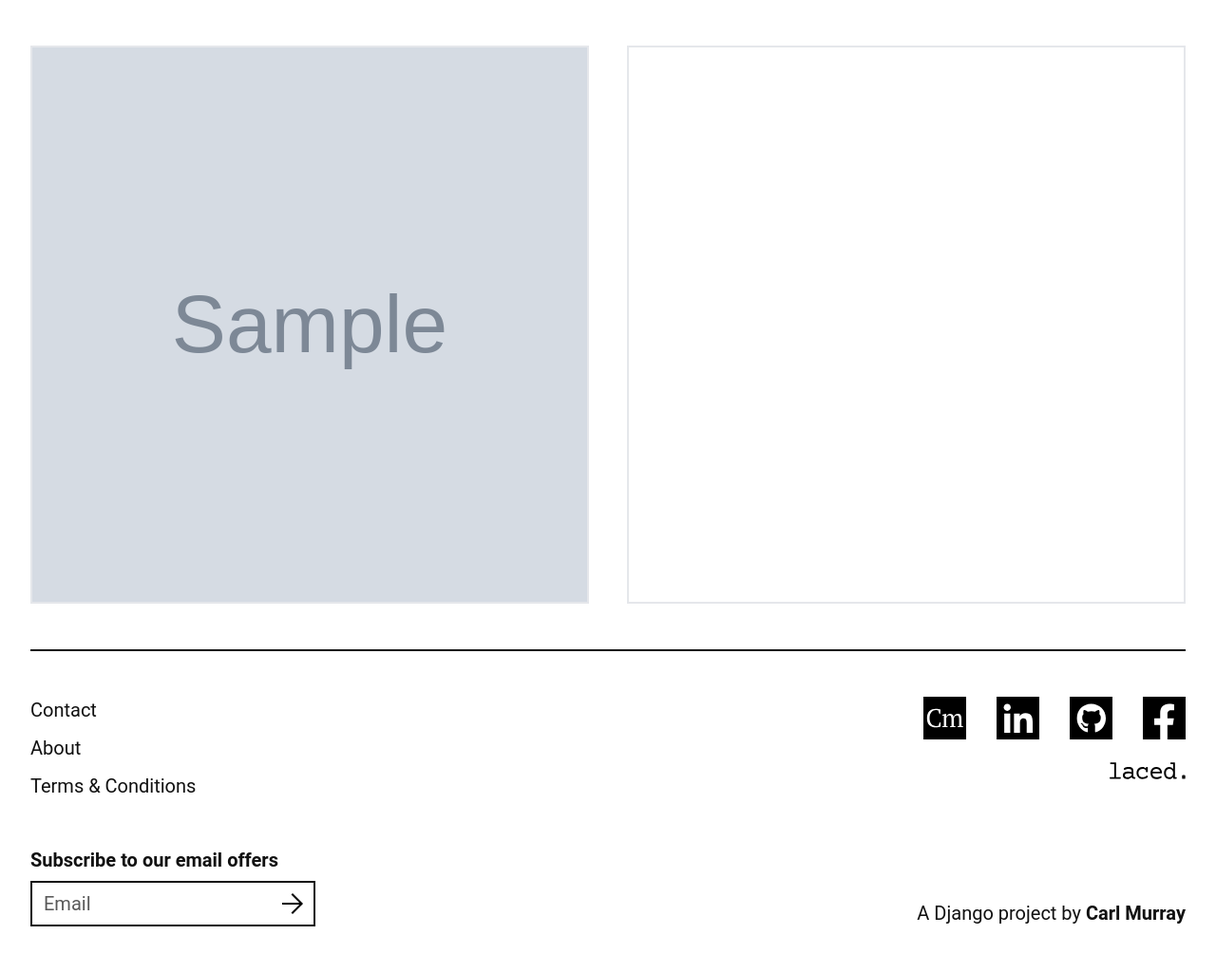
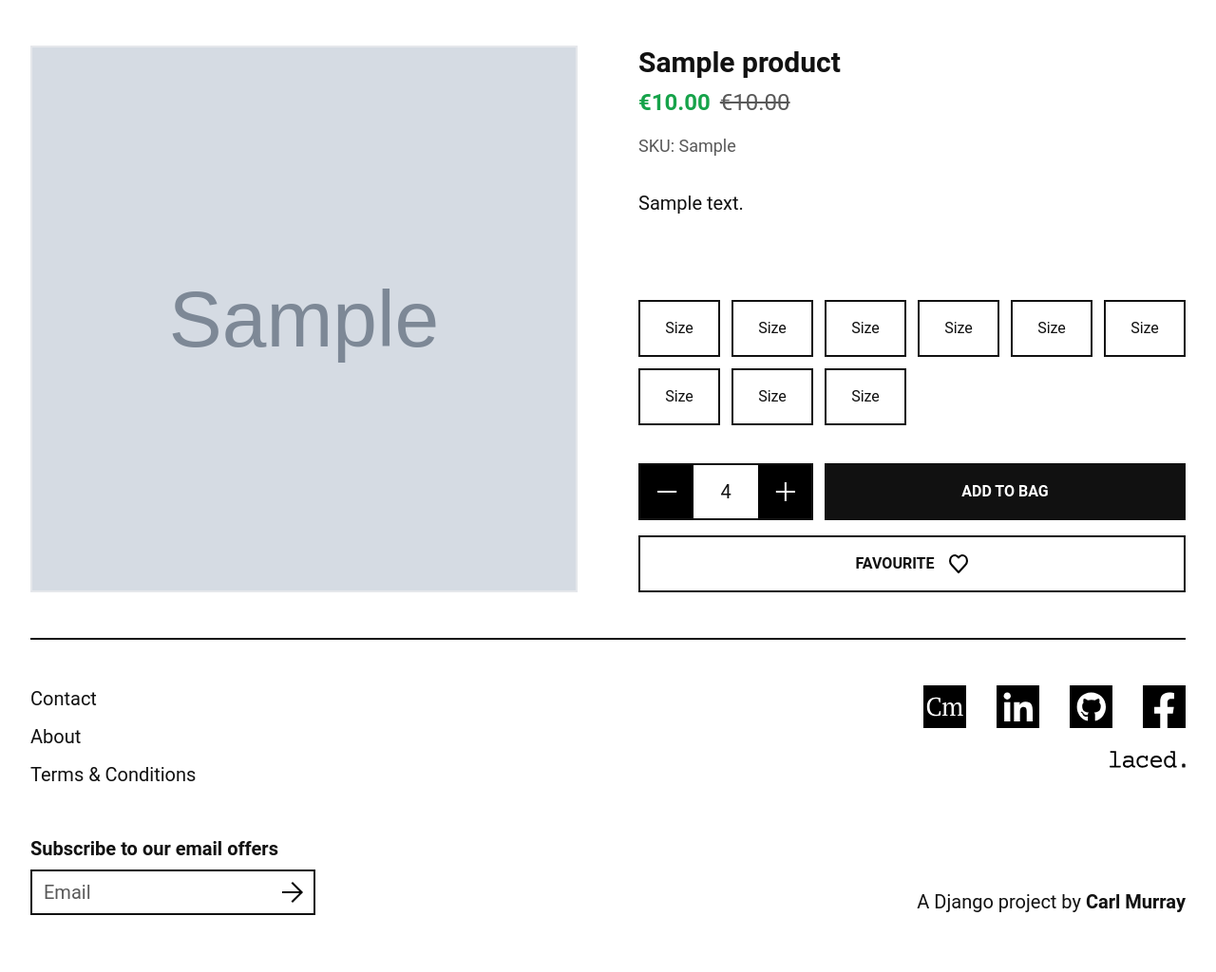
Before and after one commit to bagus0300/MarketIO, a Django app: page /products/1 in a window 1280 px wide. Shown: the part 90-1114 px from the top of the page at 95% size. After the commit the page ends 1054 px from the top, so only its background shows below. Run offline with Django 4.2, Linux system fonts and the light colour scheme; tables that the repository leaves empty hold one stand-in row (values such as "Sample post"); grey boxes marked "Sample" are stand-in pictures; parts of the project's set-up code (start-up, migrations or seed data) failed here and were passed over; some libraries are stand-ins or nearby versions.

Commit message:
build: build out product details page (wip)

```diff
--- a/templates/products/product_detail_view.html
+++ b/templates/products/product_detail_view.html
@@ -1,10 +1,103 @@
 {% extends 'base/base.html' %}
 {% load static %}
 {% block content %}
-
-<div class="grid w-full grid-cols-12 gap-10">
-    <div class="col-span-6 border-2 aspect-square bg-cover bg-center bg-[url('{{ product.productimage_set.first.image.url }}')]"></div>
-    <div class="col-span-6 border-2"></div>
-
-</div>
+    <div class="grid w-full grid-cols-12 gap-16">
+        <!-- PRODUCT IMG -->
+        <div class="col-span-12 lg:col-span-6 border-2 aspect-square bg-cover bg-center bg-[url('{{ product.productimage_set.first.image.url }}')]">
+        </div>
+        <!-- PRODUCT DETAIL -->
+        <div class="flex flex-col justify-between col-span-12 lg:col-span-6">
+            <div>
+                <h1 class="mb-2 text-3xl font-bold text-primary">{{ product.name }}</h1>
+                <div class ="text-2xl">
+                    {% if product.sale_price %}
+                        <h2 class="inline-block mr-1 font-bold text-green-600">€{{ product.sale_price }}</h2>
+                    {% endif %}
+                    <h2 class=" text-primary {% if product.sale_price %}inline-block line-through text-secondary{% endif %}">
+                        €{{ product.price }}
+                    </h2>
+                </div>
+                <h2 class="mt-4 text-lg text-secondary">SKU: {{ product.sku }}</h2>
+                <p class="mt-8 text-xl text-primary">{{ product.description }}</p>
+            </div>
+            <div class="flex flex-col gap-4">
+                <!-- SIZE SELECTION -->
+                <ul class="grid grid-cols-8 gap-3 mb-6 lg:grid-cols-12">
+                    <li class="col-span-2 py-4 text-center transition-all border-2 border-primary hover:bg-primary hover:text-white">
+                        Size
+                    </li>
+                    <li class="col-span-2 py-4 text-center transition-all border-2 border-primary hover:bg-primary hover:text-white">
+                        Size
+                    </li>
+                    <li class="col-span-2 py-4 text-center transition-all border-2 border-primary hover:bg-primary hover:text-white">
+                        Size
+                    </li>
+                    <li class="col-span-2 py-4 text-center transition-all border-2 border-primary hover:bg-primary hover:text-white">
+                        Size
+                    </li>
+                    <li class="col-span-2 py-4 text-center transition-all border-2 border-primary hover:bg-primary hover:text-white">
+                        Size
+                    </li>
+                    <li class="col-span-2 py-4 text-center transition-all border-2 border-primary hover:bg-primary hover:text-white">
+                        Size
+                    </li>
+                    <li class="col-span-2 py-4 text-center transition-all border-2 border-primary hover:bg-primary hover:text-white">
+                        Size
+                    </li>
+                    <li class="col-span-2 py-4 text-center transition-all border-2 border-primary hover:bg-primary hover:text-white">
+                        Size
+                    </li>
+                    <li class="col-span-2 py-4 text-center transition-all border-2 border-primary hover:bg-primary hover:text-white">
+                        Size
+                    </li>
+                </ul>
+                <div class="grid grid-cols-12 gap-3 mb-0">
+                    <!-- QTY SELECTION -->
+                    <div class="flex justify-between col-span-4 bg-white border-2 border-primary text-primary"
+                         x-data="{qty:4}">
+                        <button class="flex items-center justify-center h-full text-white bg-black aspect-square"
+                                x-on:click="qty > 1 ? qty-- : ''">
+                            <svg width="21"
+                                 height="2"
+                                 viewBox="0 0 21 2"
+                                 fill="none"
+                                 xmlns="http://www.w3.org/2000/svg">
+                                <line x1="0.0712891" y1="1" x2="20.1733" y2="1" stroke="white" stroke-width="2" />
+                            </svg>
+                        </button>
+                        <!-- QTY INPUT -->
+                        <input type="text"
+                               name=""
+                               id=""
+                               class="w-full text-xl text-center text-primary"
+                               x-text="qty"
+                               x-bind:value="qty">
+                        <button class="flex items-center justify-center h-full text-white bg-black aspect-square"
+                                x-on:click="qty < 10 ? qty++ : ''">
+                            <svg width="21"
+                                 height="20"
+                                 viewBox="0 0 21 20"
+                                 fill="none"
+                                 xmlns="http://www.w3.org/2000/svg">
+                                <path fill-rule="evenodd" clip-rule="evenodd" d="M11.8827 9V0H9.88265V9H0.82666V11H9.88265V20H11.8827V11H20.9287V9H11.8827Z" fill="white" />
+                            </svg>
+                        </button>
+                    </div>
+                    <!-- ADD TO BAG -->
+                    <button class="col-span-8 py-4 font-bold text-white border-2 border-primary bg-primary">ADD TO BAG</button>
+                </div>
+                <!-- ADD FAVOURITE -->
+                <button class="flex items-center justify-center w-full col-span-12 gap-4 py-4 font-bold bg-white border-2 text-primary border-primary">
+                    FAVOURITE
+                    <svg width="20"
+                         height="20"
+                         viewBox="0 0 19 19"
+                         fill="none"
+                         xmlns="http://www.w3.org/2000/svg">
+                        <path fill-rule="evenodd" clip-rule="evenodd" d="M1 6.54014C1 3.4804 3.1005 1 6 1C7.22698 1 8.75 2.31908 9.5 3.11053C10.25 2.31908 11.773 1 13 1C15.8995 1 18 3.4804 18 6.54014C18 8.27982 17.25 9.58328 16.0519 10.8476L9.5 18L2.94811 10.8476C1.86623 9.70593 1 8.27982 1 6.54014Z" stroke="black" stroke-width="2" />
+                    </svg>
+                </button>
+            </div>
+        </div>
+    </div>
 {% endblock content %}
```
